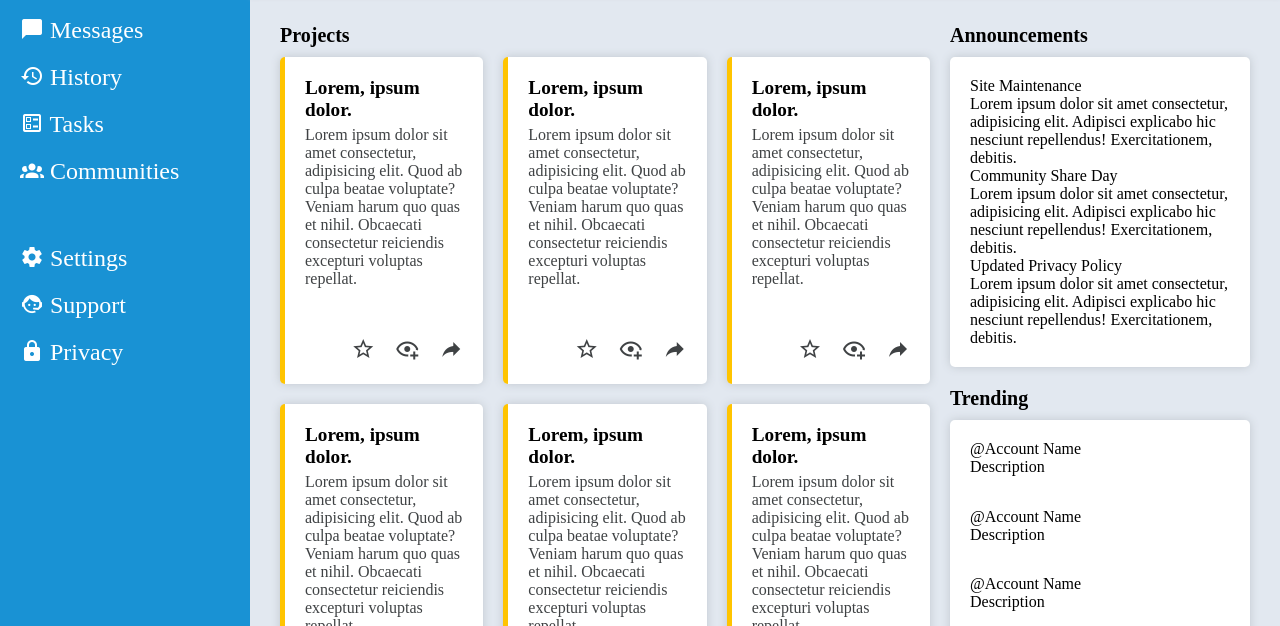
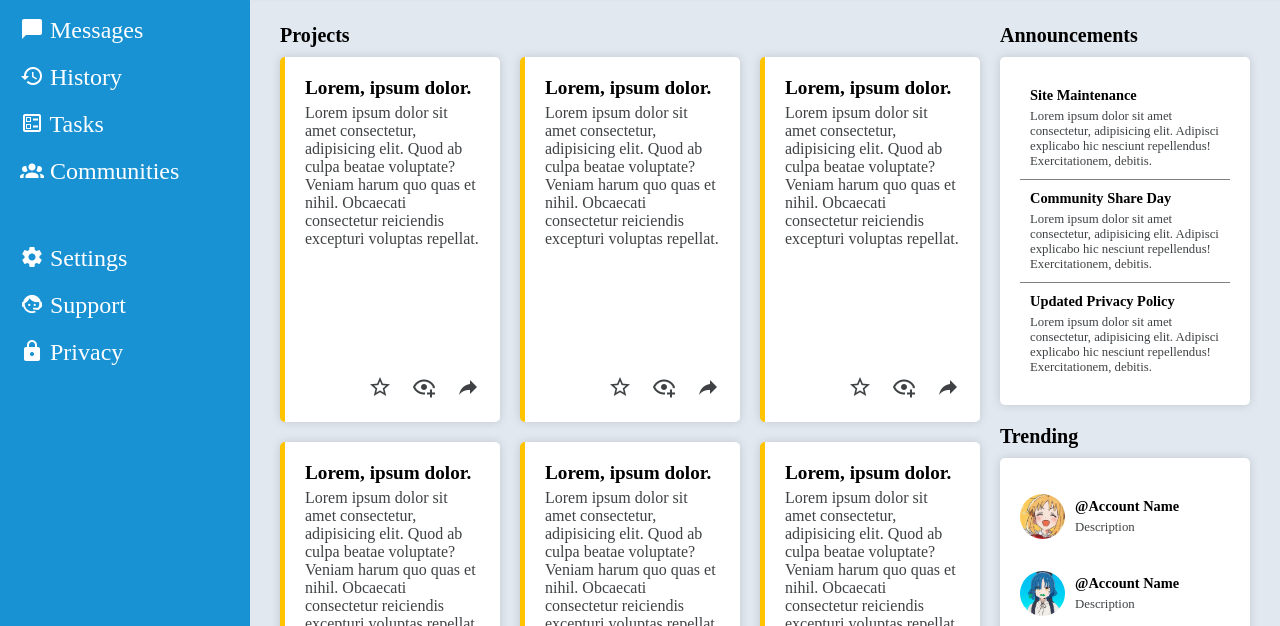
Before and after one commit to KevinV0212/admin-dashboard, a plain HTML site: page index.html in a window 1280 px wide. Shown: the part 174-800 px from the top of the page. Drawn offline with Linux system fonts and the light colour scheme.

Commit message:
finished basic static design

```diff
--- a/index.html
+++ b/index.html
@@ -209,22 +209,22 @@
                 <div class="section-title">Announcements</div>
                 <div class="news-body">
                     <div class="news-entry">
-                        <div class="entry-title">Site Maintenance</div>
-                        <div class="entry-text">Lorem ipsum dolor sit amet
+                        <div class="news-title">Site Maintenance</div>
+                        <div class="news-text">Lorem ipsum dolor sit amet
                             consectetur, adipisicing elit.
                             Adipisci explicabo hic nesciunt repellendus!
                             Exercitationem, debitis.</div>
                     </div>
                     <div class="news-entry">
-                        <div class="entry-title">Community Share Day</div>
-                        <div class="entry-text">Lorem ipsum dolor sit amet
+                        <div class="news-title">Community Share Day</div>
+                        <div class="news-text">Lorem ipsum dolor sit amet
                             consectetur, adipisicing elit.
                             Adipisci explicabo hic nesciunt repellendus!
                             Exercitationem, debitis.</div>
                     </div>
                     <div class="news-entry">
-                        <div class="entry-title">Updated Privacy Policy</div>
-                        <div class="entry-text">Lorem ipsum dolor sit amet
+                        <div class="news-title">Updated Privacy Policy</div>
+                        <div class="news-text">Lorem ipsum dolor sit amet
                             consectetur, adipisicing elit.
                             Adipisci explicabo hic nesciunt repellendus!
                             Exercitationem, debitis.</div>
@@ -236,24 +236,42 @@
                 <div class="trending-body">
                     <div class="trend-entry">
                         <div class="trend-body">
+                            <img src="img/nijika_icon.jpg" alt="profile picture"
+                            width="45px" height="45px" class="circle-border">
+                            <div class="trend-info">
                                 <p class="username">@Account Name</p>
                                 <p class="description">Description</p>
                             </div>
                         </div>
+
+                    </div>
                     <div class="trend-entry">
                         <div class="trend-body">
+                            <img src="img/ryo_icon.jpg" alt="profile picture"
+                            width="45px" height="45px" class="circle-border">
+                            <div class="trend-info">
                                 <p class="username">@Account Name</p>
                                 <p class="description">Description</p>
                             </div>
                         </div>
+
+                    </div>
                     <div class="trend-entry">
                         <div class="trend-body">
+                            <img src="img/bocchi_icon.jpg" alt="profile picture"
+                            width="45px" height="45px" class="circle-border">
+                            <div class="trend-info">
                                 <p class="username">@Account Name</p>
                                 <p class="description">Description</p>
                             </div>
                         </div>
+
+                    </div>
                     <div class="trend-entry">
                         <div class="trend-body">
+                            <img src="img/kita_icon.jpg" alt="profile picture"
+                            width="45px" height="45px" class="circle-border">
+                            <div class="trend-info">
                                 <p class="username">@Account Name</p>
                                 <p class="description">Description</p>
                             </div>
@@ -262,5 +280,6 @@
                 </div>
             </div>
         </div>
+    </div>
 </body>
 </html>
--- a/style.css
+++ b/style.css
@@ -91,11 +91,12 @@ img{
 .header > .account-controls,
 .header > .post-controls,
 .header > form,
-.header > .account-info{
+.account-info{
     display:flex;
     align-items:center;
     gap:20px;
 }
+
 
 .header > .account-controls,
 .header > .post-controls {
@@ -142,7 +143,7 @@ input[type="search"] {
 
     background-color: var(--gray-light);
     display:grid;
-    grid-template-columns: minmax(500px, 1fr) minmax(200px, 300px);
+    grid-template-columns: minmax(500px, 1fr) minmax(200px, 250px);
     grid-template-rows:1fr 1fr;
     gap:20px;
 }
@@ -166,7 +167,7 @@ input[type="search"] {
     display:grid;
     grid-template-columns: repeat(auto-fit, minmax(200px, 1fr));
     grid-template-rows: repeat(auto-fit, 1fr);
-    gap:20px;
+    gap: 20px;
 }
 
 
@@ -176,13 +177,12 @@ input[type="search"] {
     border-radius:5px;
     box-shadow: 0px 0px 10px var(--gray);
     background-color:white;
-
-    display:grid;
-    grid-template-rows: 1fr auto;
 }
 
 .card{
     border-left: 5px solid rgb(255, 196, 0);
+    display:grid;
+    grid-template-rows: 1fr auto;
 }
 
 .card-title{
@@ -206,18 +206,52 @@ input[type="search"] {
     color:var(--gray-dark);
 }
 
-.news, .trending {
+.news, .trending{
     display:flex;
     flex-direction:column;
 }
-
-.news-body, .trending-body {
-    flex:1;
+.news-body,
+.trending-body {
+    flex: 1;
 
     display:flex;
     flex-direction:column;
 }
 
-.news-entry, .trend-entry {
+.news-entry{
     flex: 1;
+    padding:10px;
+
+    border-bottom: 1px solid gray;
+
+    display:flex;
+    flex-direction:column;
+    justify-content:center;
+
 }
+.news-entry:last-child{
+    border-bottom: none;
+}
+
+.news-title, .trend-body  .username{
+    font-size: .9rem;
+    font-weight:bold;
+    margin-bottom: 5px;
+}
+.news-text, .trend-body .description{
+    font-size: .8rem;
+    color:var(--gray-dark);
+}
+
+.trend-entry{
+    flex:1;
+
+    display:flex;
+    align-items:center;
+}
+
+.trend-body {
+    display:flex;
+    align-items:center;
+    gap:10px;
+}
```
Also changed, not shown: img/kita_icon.jpg (added), img/nijika_icon.jpg (added), img/ryo_icon.jpg (added). Lines whose indentation alone changed are shown as unchanged.
